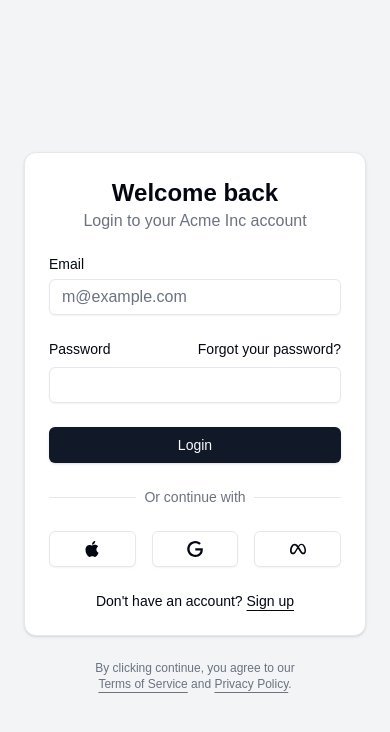
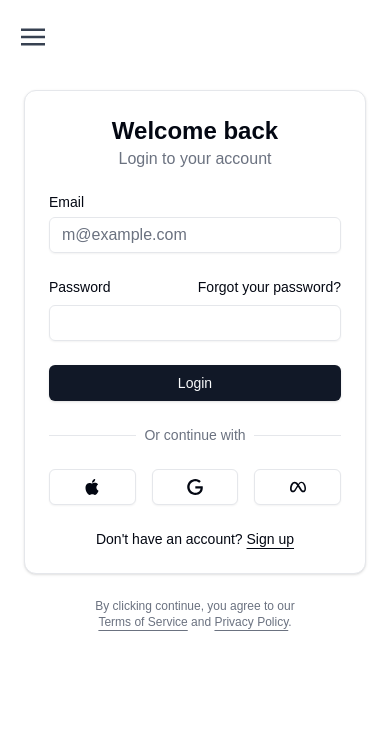
Before and after one commit to wired87/gene_fabric, a Next.js app: page /login in a window 390 px wide. Shown: the top 732 px of the page. Built offline with nearby package versions, Linux system fonts and the light colour scheme.

Commit message:
Refactor layout and improve user experience in login and registration pages; update navigation buttons and enhance responsiveness

```diff
--- a/src/app/(site)/head.tsx
+++ b/src/app/(site)/head.tsx
@@ -23,7 +23,7 @@ export default function Head() {
           <div className="block lg:hidden">
             <button
               onClick={() => setShowNav(!showNav)}
-              className="flex items-center px-3 py-2 border rounded text-white border-white hover:text-white hover:border-white"
+              className="flex items-center px-3 pt-2 border rounded text-white border-white hover:text-white hover:border-white"
             >
               <svg
                 className="fill-current h-6 w-6 text-gray-700"
@@ -41,19 +41,10 @@ export default function Head() {
               } w-full flex-grow lg:flex items-center lg:w-auto`}
           >
             <div className="text-sm flex justify-between lg:flex-grow mt-2 xl:mx-8">
-              <div className="flex justify-center ">
-                <a
-                  href="/"
-                  className="block lg:inline-block text-md font-bold text-gray-500 hover:text-black mx-2 p-1 hover:bg-gray-300 rounded-lg"
-                >
-                  Home
-                </a>
-                <a
-                  href="demo"
-                  className="block lg:inline-block text-md font-bold text-gray-500 hover:text-black mx-2 p-1 hover:bg-gray-300 rounded-lg"
-                >
-                  Demo
-                </a>
+              <div className="flex w-[100px] justify-center ">
+                <Button variant="link" onClick={() => router.push("/")}>Home</Button>
+                <Button variant="link" onClick={() => router.push("/demo")}>Demo</Button>
+
               </div>
               <div>
                 <Button className="mx-2" onClick={toSignup}>
--- a/src/app/(site)/page.tsx
+++ b/src/app/(site)/page.tsx
@@ -1,3 +1,5 @@
+"use client";
+
 import { Metadata } from "next";
 import Hero from "@/components/Hero";
 
@@ -13,7 +15,7 @@ export const metadata: Metadata = {
 export default function Home() {
   return (
     <>
-      <Hero  explanationOrComponent={"Wir unterstützen Unternehmen dabei, neue Ziele zu erreichen, " +
+      <Hero explanationOrComponent={"Wir unterstützen Unternehmen dabei, neue Ziele zu erreichen, " +
         "indem wir modernste Software, maßgeschneiderte Lösungen und KI-basierte Anwendungen entwickeln " +
         "und integrieren. Unser erfahrenes Team steht Ihnen dabei mit professioneller Beratung und Umsetzung zur Seite."}
         imageOrSection={
--- a/src/app/login/page.tsx
+++ b/src/app/login/page.tsx
@@ -1,10 +1,15 @@
 import { LoginForm } from "@/components/login-form"
+import Head from "../(site)/head"
 export default function LoginPage() {
     return (
-        <div className="flex min-h-svh flex-col items-center justify-center bg-muted p-6 md:p-10">
-            <div className="w-full max-w-sm md:max-w-3xl">
-                <LoginForm />
+        <>
+            <Head />
+
+            <div className="flex flex-col items-center justify-center p-6 md:p-10">
+                <div className="w-full max-w-sm md:max-w-3xl">
+                    <LoginForm />
+                </div>
             </div>
-        </div>
+        </>
     )
 }
--- a/src/app/register/page.tsx
+++ b/src/app/register/page.tsx
@@ -8,9 +8,12 @@ export default function RegisterForm() {
     return (
         <>
             <Head />
-            <div className='container mt-24 mx-auto flex justify-center items-center'>
-                <SignupForm />
+            <div className="flex flex-col items-center justify-center p-6 md:p-10">
+                <div className="w-full max-w-sm md:max-w-3xl">
+                    <SignupForm />
+                </div>
             </div>
+
         </>
     );
 }
--- a/src/components/login-form.tsx
+++ b/src/components/login-form.tsx
@@ -52,7 +52,7 @@ export function LoginForm({
                             <div className="flex flex-col items-center text-center">
                                 <h1 className="text-2xl font-bold">Welcome back</h1>
                                 <p className="text-balance text-muted-foreground">
-                                    Login to your Acme Inc account
+                                    Login to your account
                                 </p>
                             </div>
                             <div className="grid gap-2">
@@ -126,7 +126,7 @@ export function LoginForm({
                         <img
                             src="https://www.twistbioscience.com/sites/default/files/styles/max_1300x1300/public/featured_image/adobestock_78724581-min-min_0.webp"
                             alt="Image"
-                            className="absolute inset-0 h-full w-full object-cover dark:brightness-[0.2] dark:grayscale"
+                            className="absolute grayscale inset-0 h-full w-full object-cover dark:brightness-[0.2] dark:grayscale"
                         />
                     </div>
                 </CardContent>
```
Lines whose indentation alone changed are shown as unchanged.
